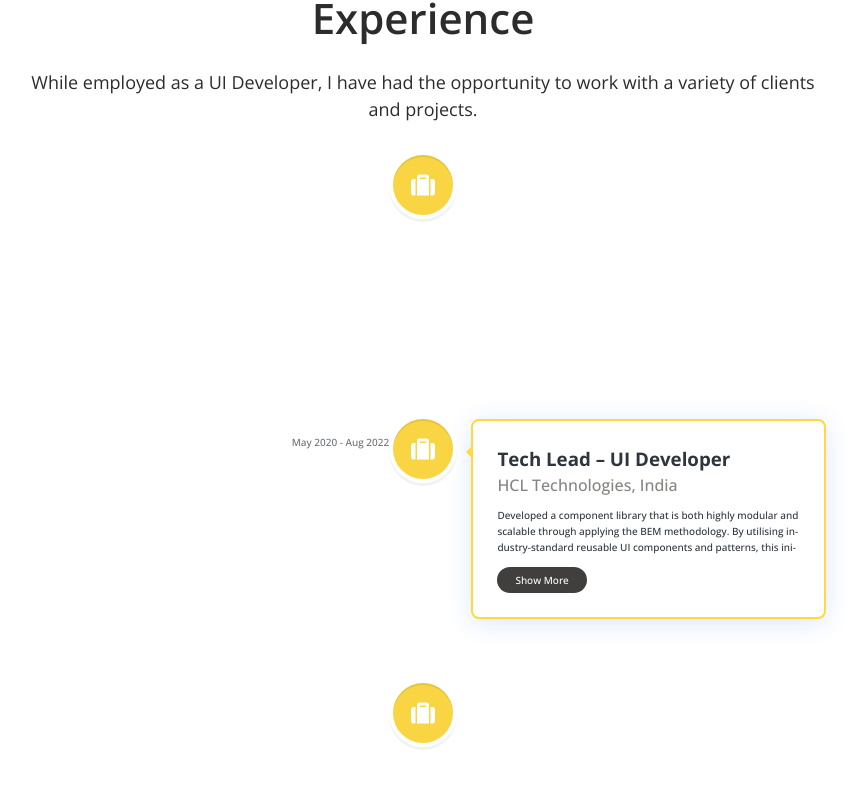
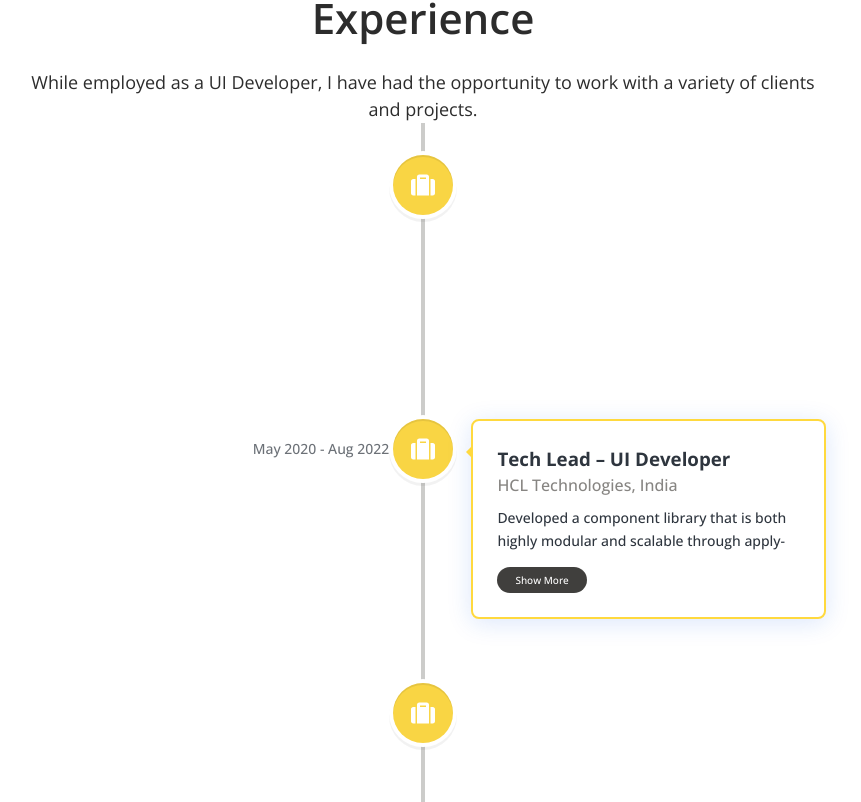
Before and after one commit to vineethpradeep/Vineeth_portfolio, a React (Vite) app: page / in a window 1280 px wide. Shown: the part 2798-3600 px from the top of the page, without its empty margins (217-1078 px from the left). Built offline with nearby package versions, Linux system fonts and the light colour scheme.

Commit message:
timeline style change

```diff
--- a/src/styles/GlobalStyles.js
+++ b/src/styles/GlobalStyles.js
@@ -105,4 +105,34 @@ img {
   /* For dark mode */
   filter: grayscale(var(--image-grayscale)) opacity(var(--image-opacity));
 }
+
+@media only screen and (min-width: 1170px) {
+
+    .vertical-timeline.vertical-timeline--two-columns:before {
+        background-color: #ccccca;
+    }
+     .vertical-timeline--two-columns .vertical-timeline-element-content .vertical-timeline-element-date {
+        font-size: 21px;
+        font-size: 1.4rem
+    }
+
+     .vertical-timeline-element-content p {
+        font-size: 21px;
+        font-size: 1.4rem
+    }
+}
+@media only screen and (min-width: 768px) {
+   .vertical-timeline-element-content p {
+        font-size: 21px;
+        font-size: 1.4rem
+    }
+     .vertical-timeline--two-columns .vertical-timeline-element-content .vertical-timeline-element-date {
+        font-size: 21px;
+        font-size: 1.4rem
+    }
+     .vertical-timeline.vertical-timeline--two-columns:before {
+        background-color: #ccccca;
+    }
+}
+
 `;
```
